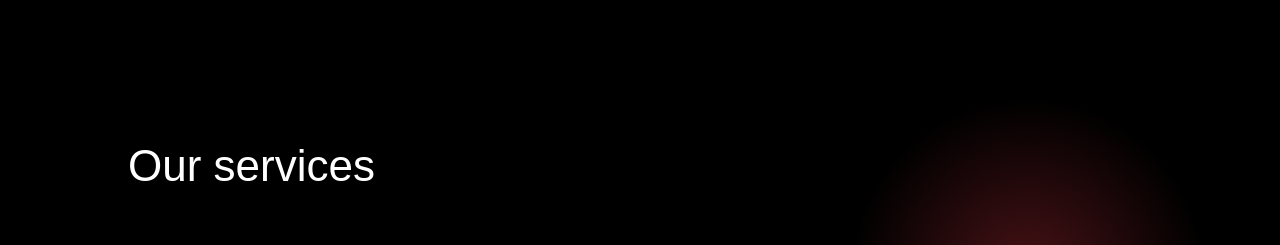
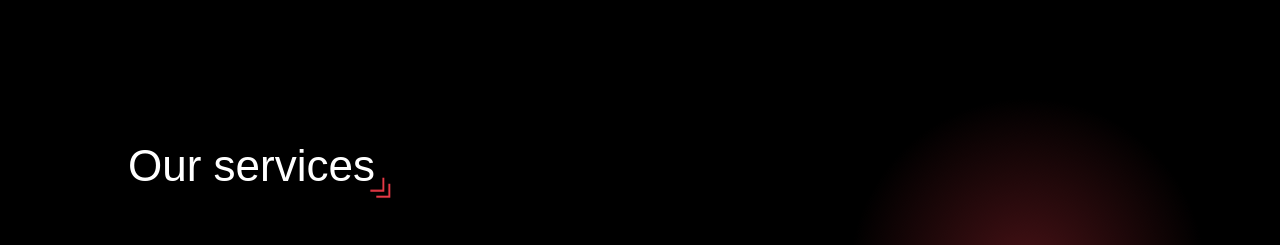
Before and after one commit to abhudi/zeplinix-nextt, a Next.js app: page / in a window 1280 px wide. Shown: the part 1480-1725 px from the top of the page. Built offline with nearby package versions, Linux system fonts and the light colour scheme.

Commit message:
updated icons and pngs

```diff
--- a/app/components/HomeServiceCard.tsx
+++ b/app/components/HomeServiceCard.tsx
@@ -6,9 +6,17 @@ import Link from "next/link";
 const HomeServiceCard: React.FC = () => {
   return (
     <>
-      <div className="text-fs-44 text-left mx-11 lg:mx-32 lg:mt-40">
-        Our services
+      <div className="relative text-fs-44 text-left mx-11 lg:mx-32 lg:mt-40">
+        Our services{" "}
+        <Image
+          className="absolute w-8 left-[235px] top-[40px]"
+          src={"/icon.png"}
+          alt=""
+          width={100}
+          height={100}
+        />
       </div>
+
       <div className="relative w-full mx-auto mt-12 mb-24 h-auto flex flex-col gap-6 items-center">
         {/* Fixed Element */}
 
```
Also changed, not shown: public/icon.png (added).
